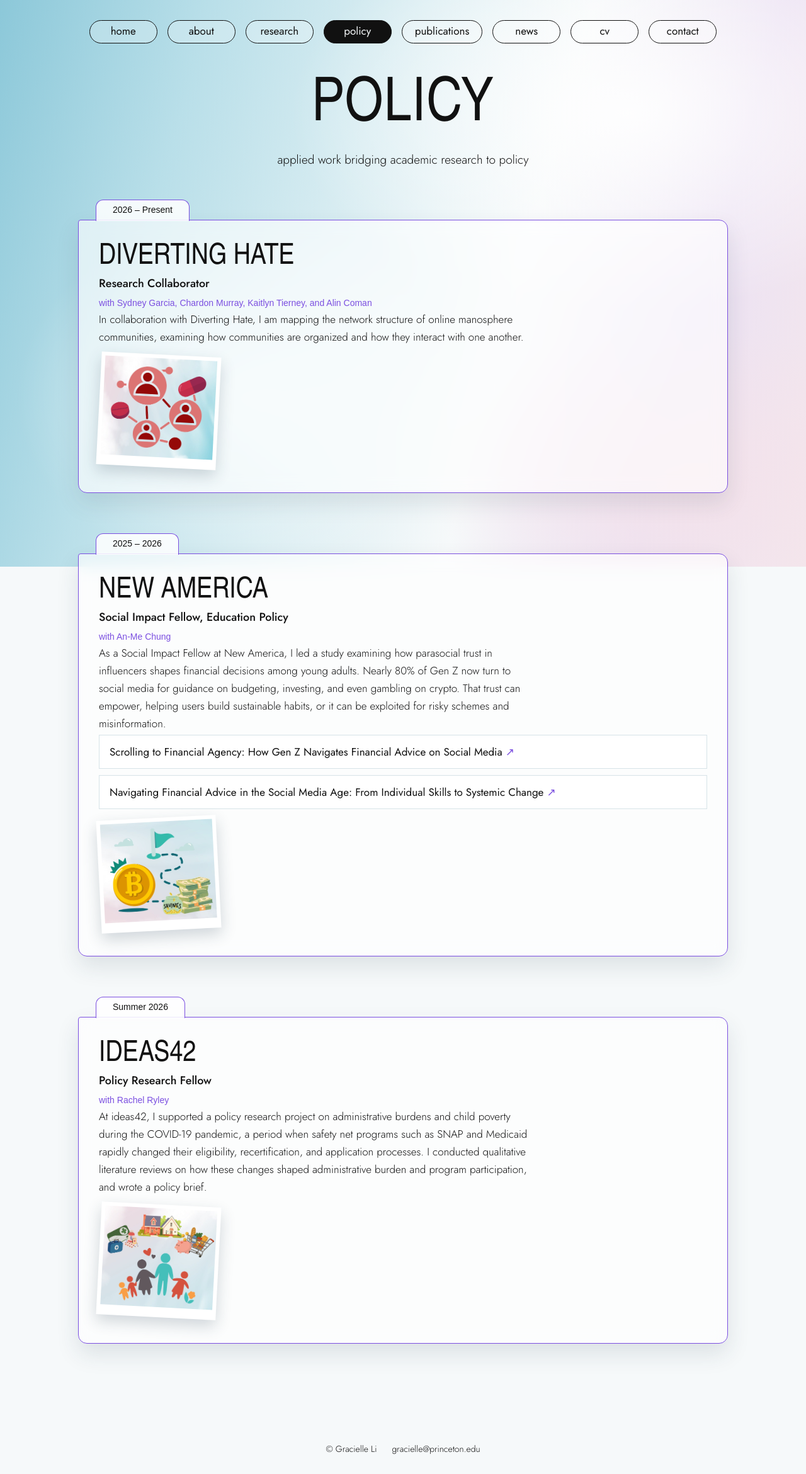
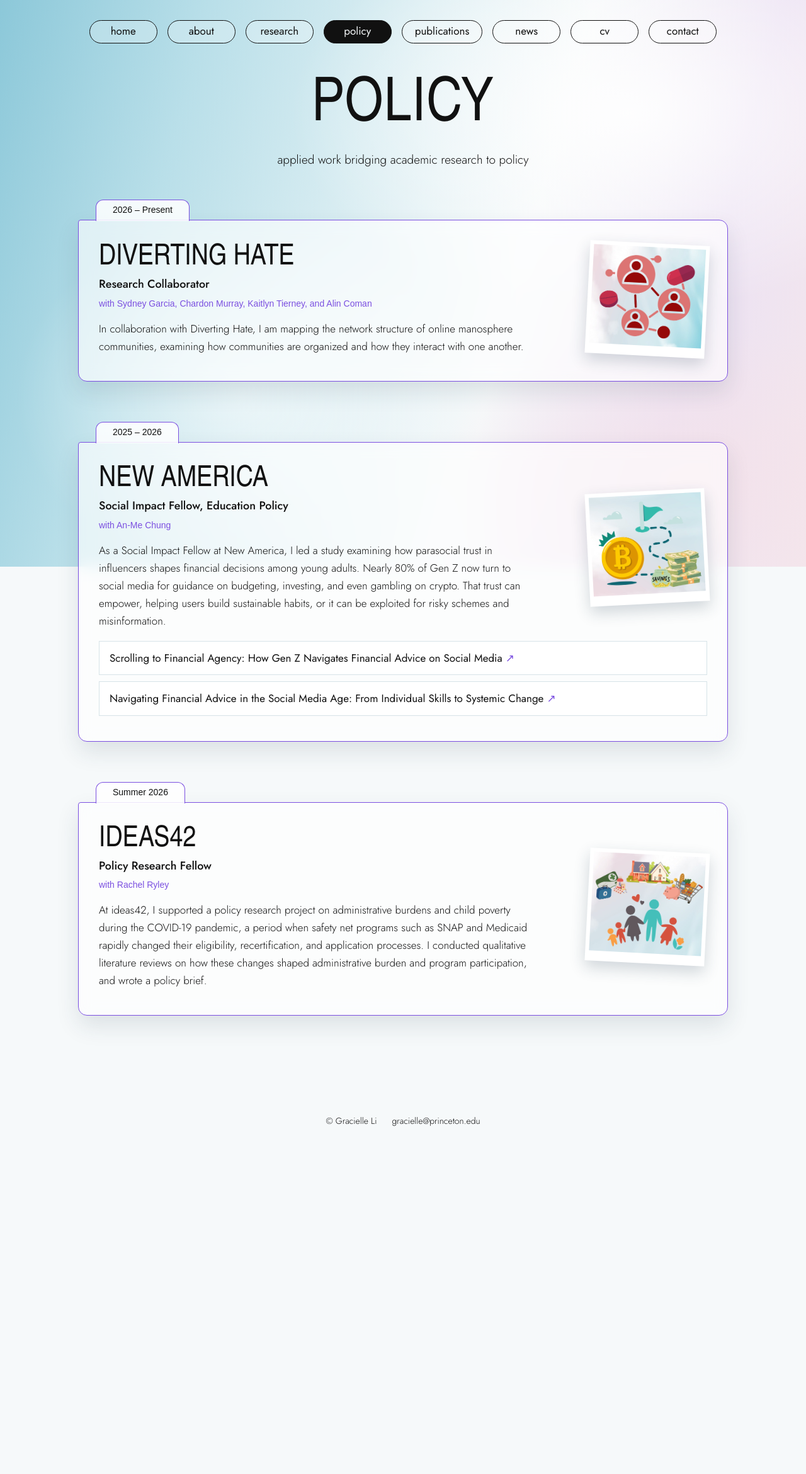
Before and after one commit to gracielleli/gracielleli.github.io, a Jekyll site: the page built from policy.html, in a window 1280 px wide. Shown: the whole page at 63% size. Built offline with Jekyll 4.4.1, drawn with Linux system fonts in a browser that asks for light colours; some web fonts are replaced; after the commit the page ends 1820 px from its top, so only the background shows below that.

Commit message:
Add files via upload

```diff
--- a/policy.html
+++ b/policy.html
@@ -15,13 +15,21 @@ nav: policy
     <article class="folder">
       <span class="folder-tab">{{ item.dates }}</span>
       <div class="folder-body policy-body{% if item.image %} has-art{% endif %}">
-        <div class="policy-main">
-        <div class="policy-head">
-          <h2 class="folder-title">{% if item.website %}<a class="underline" href="{{ item.website }}" target="_blank" rel="noopener">{{ item.org }}</a>{% else %}{{ item.org }}{% endif %}</h2>
-          <p class="policy-role">{{ item.role }}</p>
-          {% if item.collaborators %}<p class="with">with {{ item.collaborators }}</p>{% endif %}
+        <div class="policy-top">
+          <div class="policy-intro">
+            <div class="policy-head">
+              <h2 class="folder-title">{% if item.website %}<a class="underline" href="{{ item.website }}" target="_blank" rel="noopener">{{ item.org }}</a>{% else %}{{ item.org }}{% endif %}</h2>
+              <p class="policy-role">{{ item.role }}</p>
+              {% if item.collaborators %}<p class="with">with {{ item.collaborators }}</p>{% endif %}
+            </div>
+            {% if item.description %}<p class="policy-text">{{ item.description }}</p>{% endif %}
+          </div>
+          {% if item.image %}
+          <figure class="polaroid policy-art">
+            <img src="{{ item.image }}" alt="{{ item.image_alt }}" loading="lazy">
+          </figure>
+          {% endif %}
         </div>
-        {% if item.description %}<p class="policy-text">{{ item.description }}</p>{% endif %}
         {% if item.links %}
         <ul class="policy-links">
           {% for link in item.links %}
@@ -29,12 +37,6 @@ nav: policy
           {% endfor %}
         </ul>
         {% endif %}
-        </div>
-        {% if item.image %}
-        <figure class="polaroid policy-art">
-          <img src="{{ item.image }}" alt="{{ item.image_alt }}" loading="lazy">
-        </figure>
-        {% endif %}
       </div>
     </article>
     {% endfor %}
```
